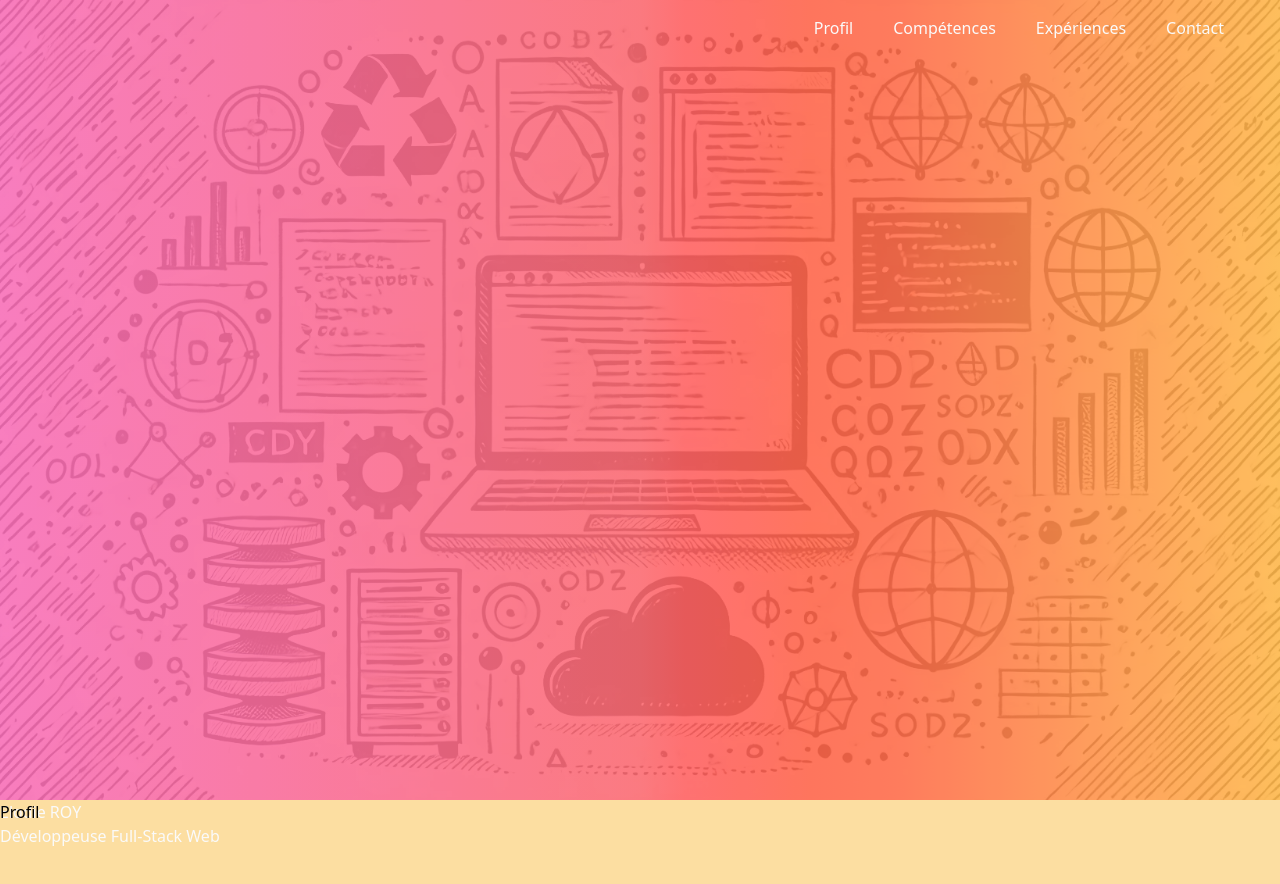
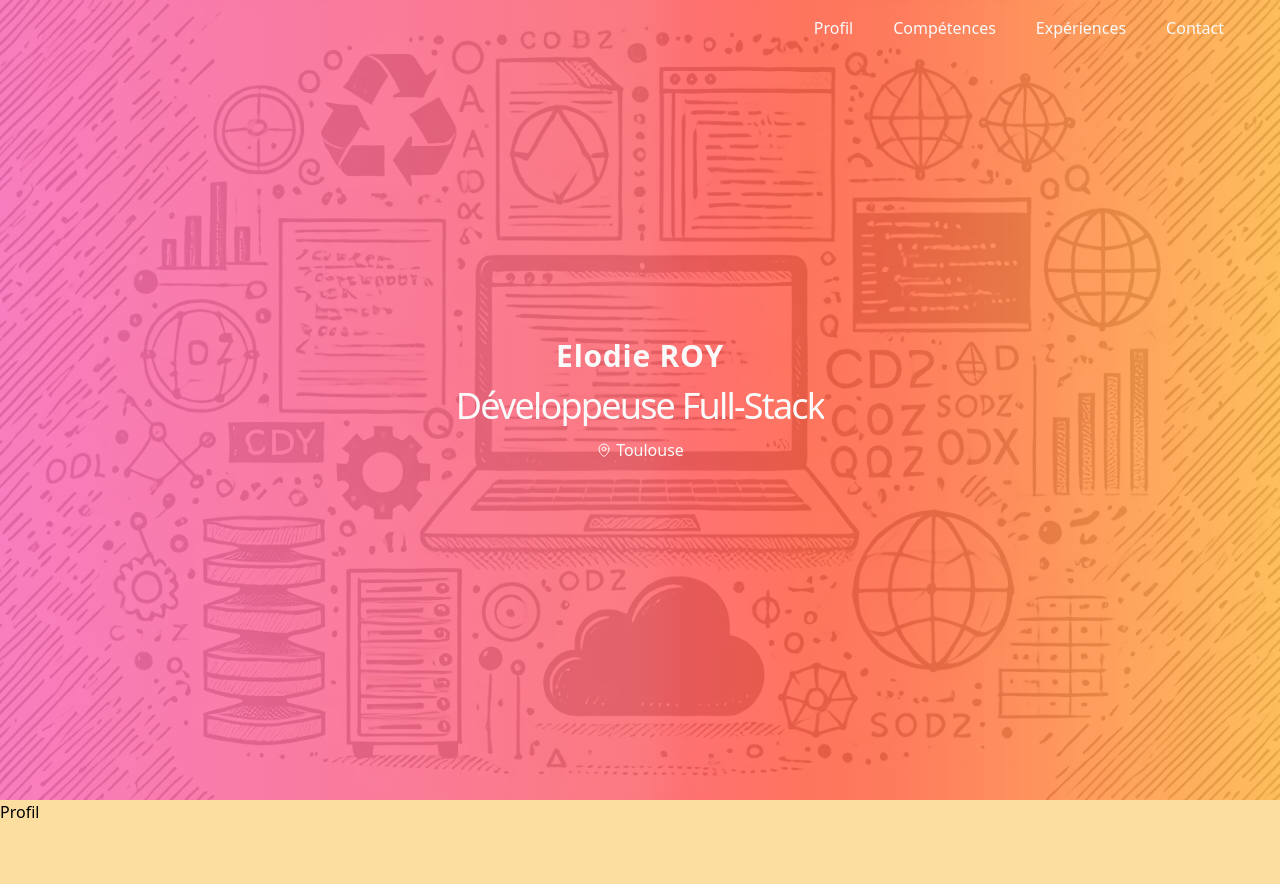
Before and after one commit to ElodieRoy/CV, a React (Vite) app in the folder frontend/: page / in a window 1280 px wide. Shown: the top 884 px of the page. Built offline with nearby package versions, Linux system fonts and the light colour scheme.

Commit message:
feat: home text style

```diff
--- a/frontend/src/index.css
+++ b/frontend/src/index.css
@@ -5,6 +5,20 @@
   --color-primary: #f8ad16;
   --color-secondary: #d97706;
   --color-light: #fafafa;
+
+  --animate-blur-in-bottom: blur-in-bottom 500ms ease-out forwards;
+  --animate-fade-in: fade-in 10ms forwards;
+  --animate-slide-in-top: slide-in-top 500ms forwards;
+  --animate-slide-through: slide-in-left 1s ease-in-out,
+    slide-out-right 1s ease-in-out forwards 1s;
+}
+
+@utility animation-delay-500 {
+  animation-delay: 500ms;
+}
+
+@utility animation-delay-1000 {
+  animation-delay: 1000ms;
 }
 
 body,
@@ -16,7 +30,59 @@ button {
   cursor: pointer;
 }
 
-/* Styling Scrollbars */
+/*** Animations ***/
+@keyframes blur-in-bottom {
+  0% {
+    opacity: 0;
+    filter: blur(12px);
+    transform: translateY(-3rem);
+  }
+  100% {
+    opacity: 1;
+    filter: blur(0px);
+    transform: translateY(0);
+  }
+}
+
+@keyframes fade-in {
+  0% {
+    opacity: 0;
+  }
+  100% {
+    opacity: 1;
+  }
+}
+
+@keyframes slide-in-left {
+  0% {
+    transform: translateX(-100%);
+  }
+  100% {
+    transform: translateX(0);
+  }
+}
+
+@keyframes slide-out-right {
+  0% {
+    transform: translateX(0);
+  }
+  100% {
+    transform: translateX(100%);
+  }
+}
+
+@keyframes slide-in-top {
+  0% {
+    opacity: 0;
+    transform: translateY(100%);
+  }
+  100% {
+    opacity: 1;
+    transform: translateX(0);
+  }
+}
+
+/*** scrollbar ***/
 
 /* in Chrome, Edge, and Safari */
 body::-webkit-scrollbar {
--- a/frontend/src/sections/Home.tsx
+++ b/frontend/src/sections/Home.tsx
@@ -1,12 +1,27 @@
+import { MapPinIcon } from "@heroicons/react/24/outline";
+
 export function Home() {
   return (
     <section
-      className="bg-linear-to-r/shorter lg:bg-linear-to-r/hsl from-red-500/70 lg:from-pink-500/70 lg:via-red-500/70 to-amber-500/70 text-light h-screen"
+      className="bg-linear-to-r/shorter lg:bg-linear-to-r/hsl from-red-500/70 lg:from-pink-500/70 lg:via-red-500/70 to-amber-500/70 text-light h-screen "
       id="home"
     >
-      <div className="bg-[url('src/assets/bg1.webp')] bg-cover bg-center opacity-10 h-full" />
-      <h1>Elodie ROY</h1>
-      <h2>Développeuse Full-Stack Web</h2>
+      <div className="absolute bg-[url('src/assets/bg1.webp')] bg-cover bg-center opacity-10 h-full w-full" />
+      <div className="z-0 flex flex-col justify-center items-center h-full gap-3">
+        <h1 className="opacity-0 animate-blur-in-bottom animation-delay-500 font-bold text-3xl tracking-wide">
+          Elodie ROY
+        </h1>
+        <div className="overflow-hidden w-fit relative">
+          <h2 className="opacity-0 text-4xl tracking-tighter text-light font-light animate-fade-in animation-delay-1000">
+            Développeuse Full-Stack
+          </h2>
+          <div className="absolute top-0 bg-light h-14 w-full animate-slide-through" />
+        </div>
+        <p className="font-light flex items-center gap-1 opacity-0 animate-slide-in-top animation-delay-1000">
+          <MapPinIcon className="size-4" />
+          Toulouse
+        </p>
+      </div>
     </section>
   );
 }
```
Also changed, not shown: frontend/src/components/navbar/MobileNavBar.tsx (+4 -4 lines).
